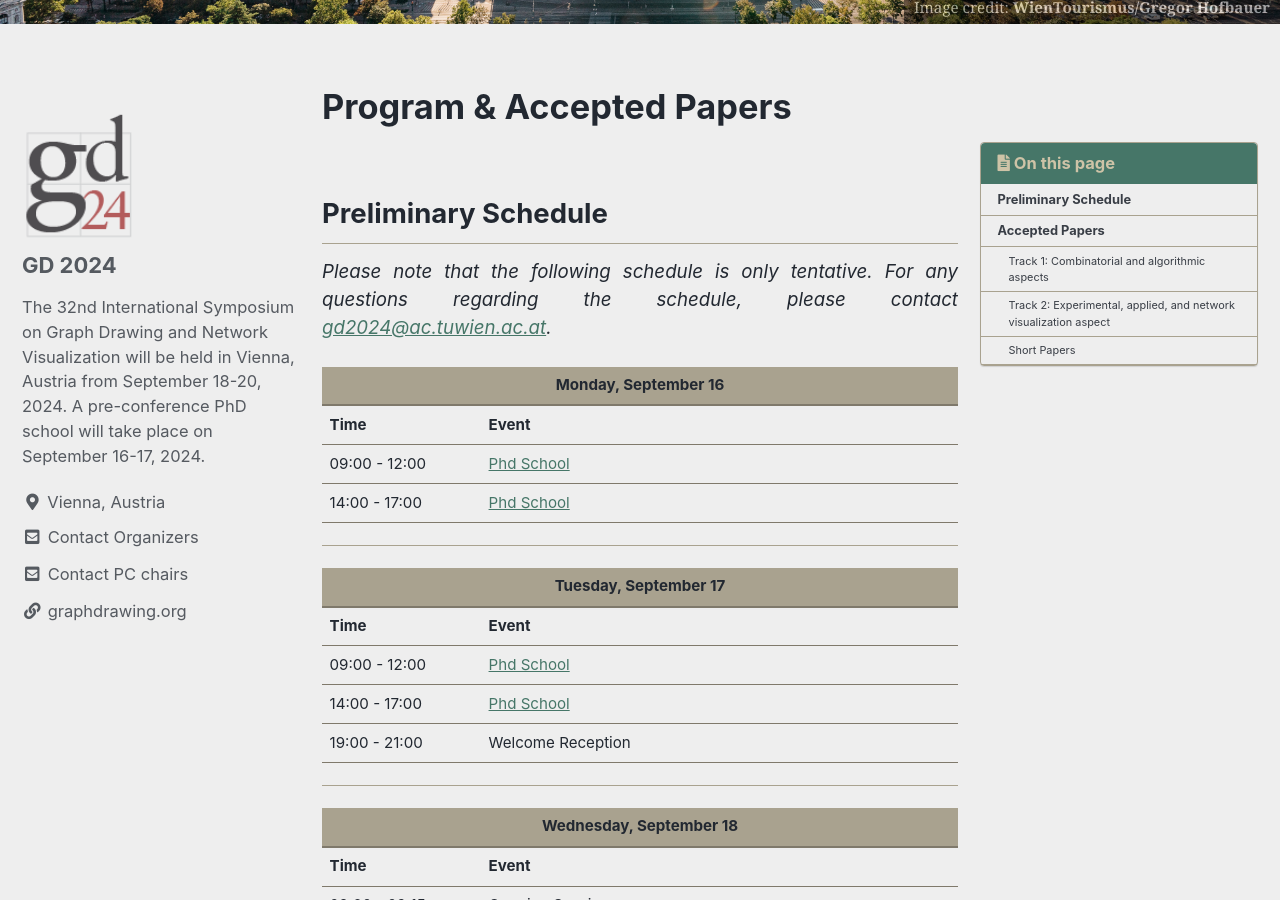
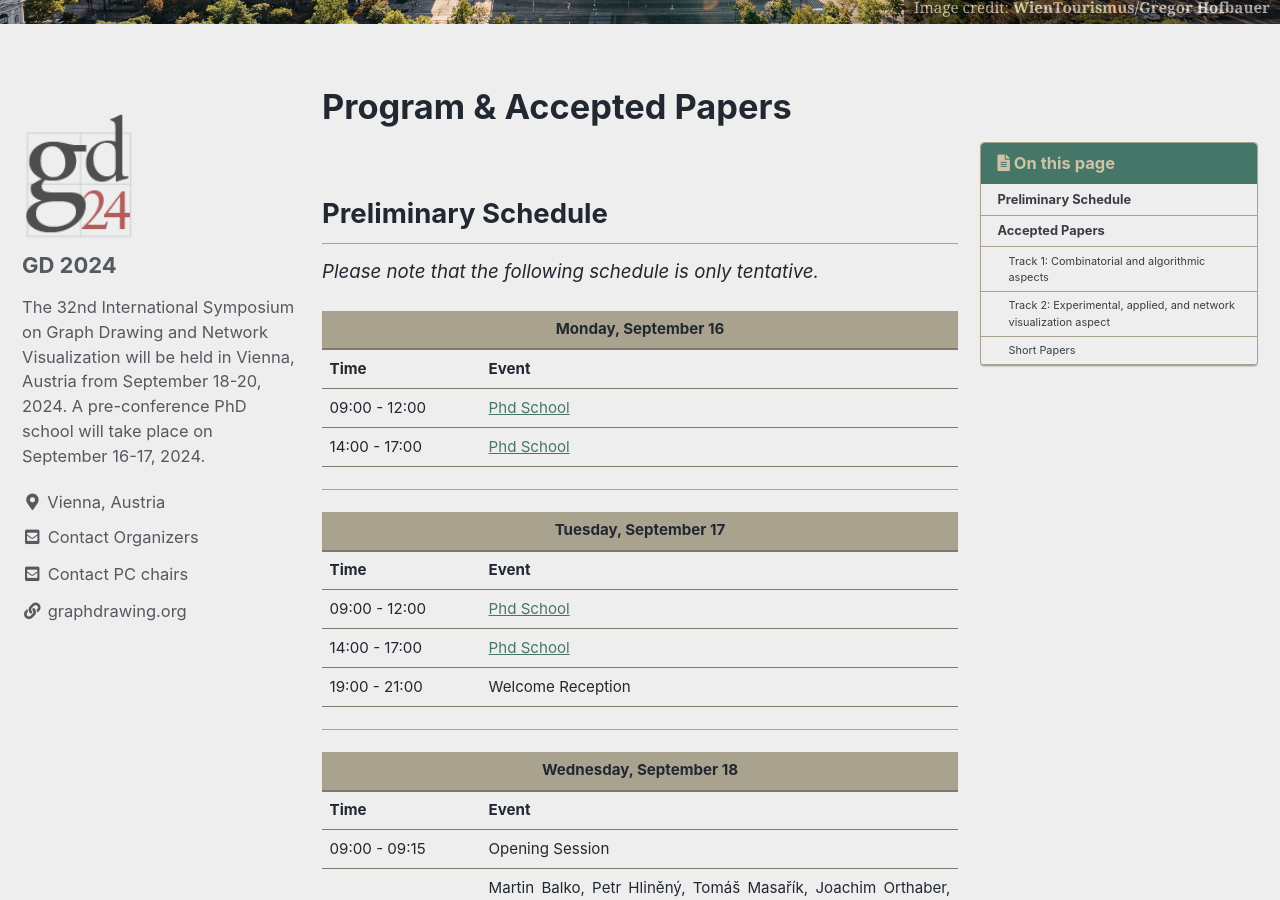
Before and after one commit to graphdrawing/gd2024, a Jekyll site: the page built from pages/program.md, in a window 1280 px wide and 900 px high, scrolled down 335 px. Built offline with Jekyll 4.4.1, drawn with Linux system fonts in a browser that asks for light colours; cached includes are drawn as plain includes; formulas are drawn with MathJax 3.

Commit message:
update program

```diff
--- a/pages/program.md
+++ b/pages/program.md
@@ -43,7 +43,7 @@ usemathjax: true
 
 ## Preliminary Schedule
 
-<em>Please note that the following schedule is only tentative. For any questions regarding the schedule, please contact <a href="mailto:gd2024@ac.tuwien.ac.at">gd2024@ac.tuwien.ac.at</a>.</em>
+<em>Please note that the following schedule is only tentative.</em>
 
 <table>
   <colgroup>
```
